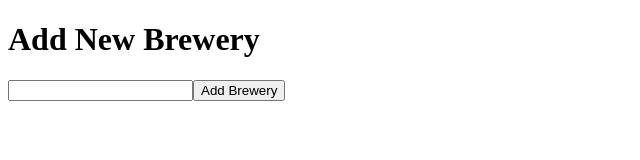
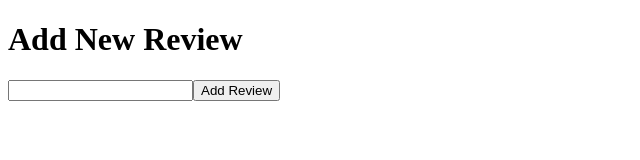
Before and after one commit to builtbyjosh/tipsy_list_v2, a React (Create React App) app in the folder tipsy_review_frontend_v3/: page /breweries/1/new in a window 1280 px wide. Shown: the top 160 px of the page, without its empty margins (0-640 px from the left). Built offline with nearby package versions, Linux system fonts and the light colour scheme.

Commit message:
connected fetch request

```diff
--- a/tipsy_review_frontend_v3/src/components/AddBreweryForm.js
+++ b/tipsy_review_frontend_v3/src/components/AddBreweryForm.js
@@ -1,4 +1,7 @@
 import React, { Component } from "react";
+import {connect} from 'react-redux'
+
+import { createBreweryReview } from '../redux/actions/breweryActions'
 
 class AddBreweryForm extends Component {
   state = {
@@ -8,7 +11,7 @@ class AddBreweryForm extends Component {
     // state: '',
     // url: '',
     content: "",
-    brewery_id: null
+    brewery_id: this.props.match.params.id
   };
 
   handleChange = (e) => {
@@ -17,12 +20,14 @@ class AddBreweryForm extends Component {
 
   handleSubmit = (e) => {
     e.preventDefault();
+    this.props.createBreweryReview(this.state)
   };
 
   render() {
+
     return (
       <div>
-        <h1>Add New Brewery</h1>
+        <h1>Add New Review</h1>
         <form>
           <input
             type="text"
@@ -30,11 +35,11 @@ class AddBreweryForm extends Component {
             value={this.state.content}
             onChange={this.handleChange}
           />
-          <button type="submit">Add Brewery</button>
+          <button type="submit">Add Review</button>
         </form>
       </div>
     );
   }
 }
 
-export default AddBreweryForm;
+export default connect(null, {createBreweryReview})(AddBreweryForm);
```
